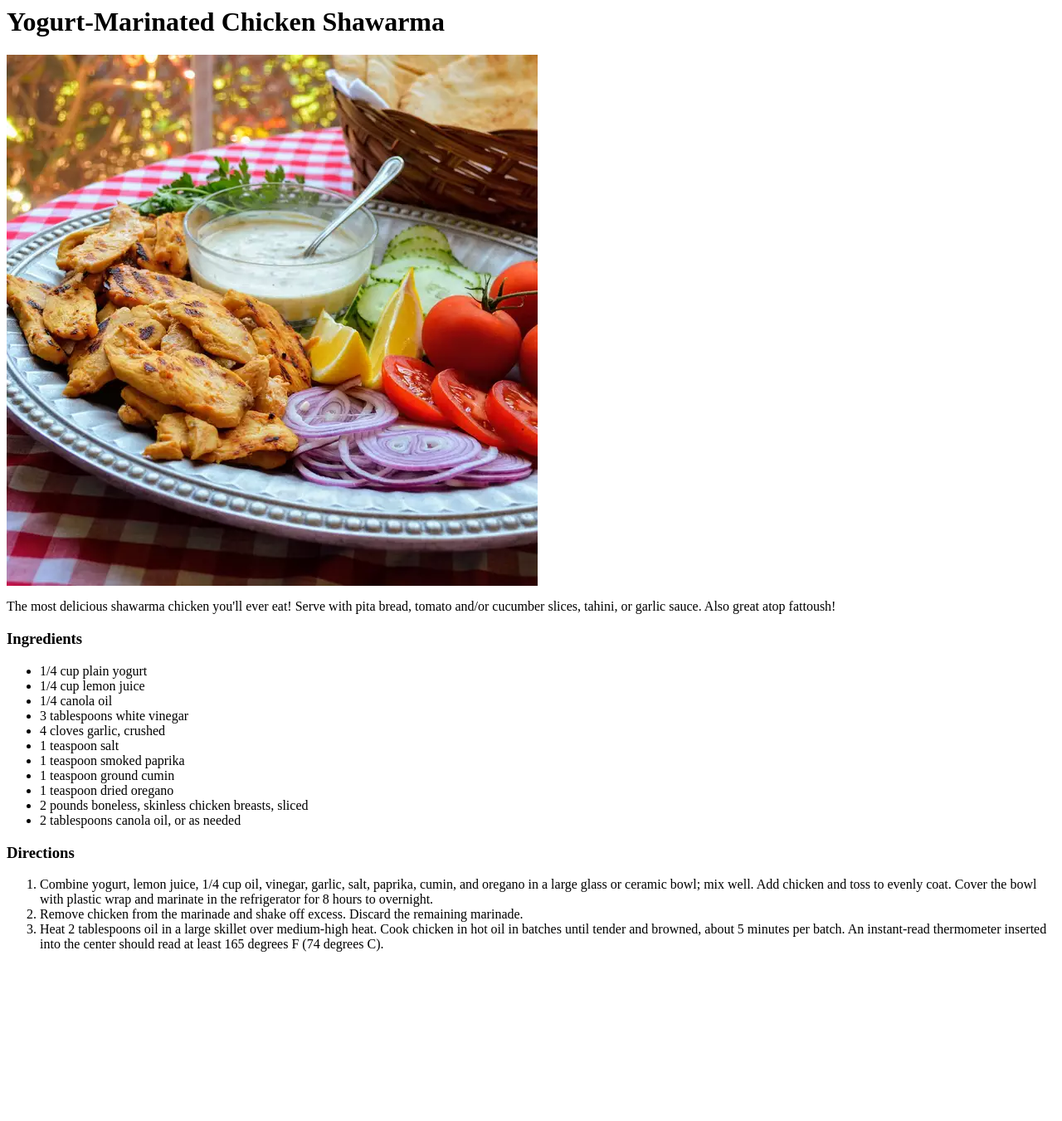
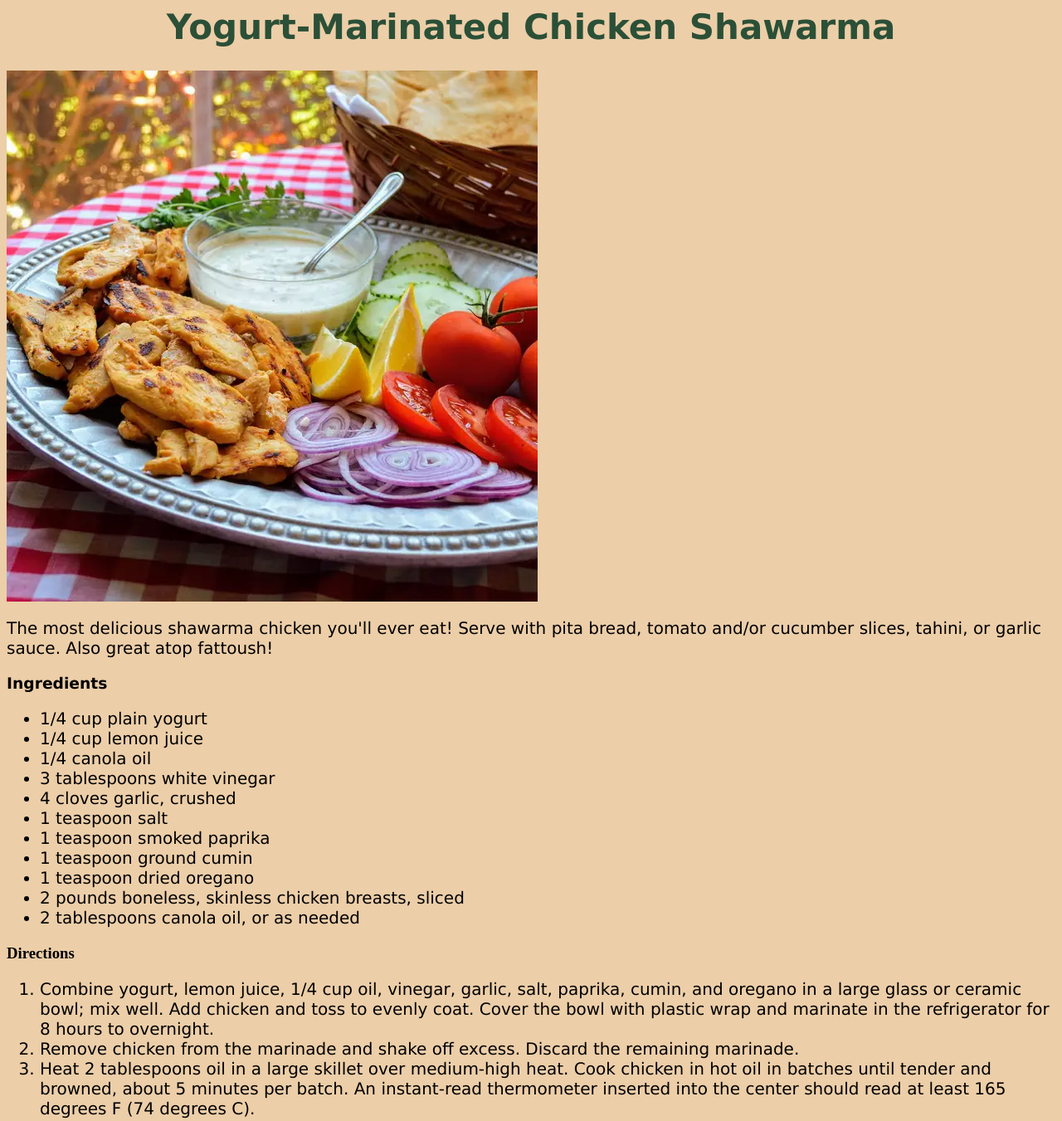
Before and after one commit to jermartinz/Practice, a plain HTML site: page Odin-Project/odin-recipes/recipes/chicken-shawarma.html in a window 1280 px wide. Shown: the whole page at 83% size. Before the commit the page ends 1163 px from the top, so only its background shows below. Drawn offline with Linux system fonts and the light colour scheme.

Commit message:
Added style to project

```diff
--- a/Odin-Project/odin-recipes/recipes/chicken-shawarma.html
+++ b/Odin-Project/odin-recipes/recipes/chicken-shawarma.html
@@ -2,14 +2,15 @@
 <head>
     <meta charset="UTF-8">
     <title>Yogurt-Marinated Chicken Shawarma</title>
+    <link rel="stylesheet" href="../style.css">
 </head>
 <body>
-    <h1>Yogurt-Marinated Chicken Shawarma</h1>
-    <img src="../images/chicken-shawarma.jpg" alt="chicken-shawarma">
+    <h1 class="main-title">Yogurt-Marinated Chicken Shawarma</h1>
+    <img id="chicken-sha-img" src="../images/chicken-shawarma.jpg" alt="chicken-shawarma">
     <p>The most delicious shawarma chicken you'll ever eat! Serve with pita bread, tomato
         and/or cucumber slices, tahini, or garlic sauce. Also great atop fattoush!</p>
-    <h3>Ingredients</h3>
-    <ul>
+    <h3 class="section-title">Ingredients</h3>
+    <ul class="ingredients">
         <li>1/4 cup plain yogurt</li>
         <li>1/4 cup lemon juice </li>
         <li>1/4 canola oil </li>
@@ -22,8 +23,8 @@
         <li>2 pounds boneless, skinless chicken breasts, sliced</li>
         <li>2 tablespoons canola oil, or as needed</li>
     </ul>
-    <h3>Directions</h3>
-    <ol>
+    <h3 class="section title">Directions</h3>
+    <ol class="directions">
         <li>Combine yogurt, lemon juice, 1/4 cup oil, vinegar, garlic, salt, paprika, cumin, and oregano
             in a large glass or ceramic bowl; mix well. Add chicken and toss to evenly coat.
             Cover the bowl with plastic wrap and marinate in the refrigerator for 8 hours to overnight.</li>
--- /dev/null
+++ b/Odin-Project/odin-recipes/style.css
@@ -0,0 +1,17 @@
+body{
+    background-color: rgb(236, 206, 168);
+}
+p, .main-title, .index, .ingredients, .directions, .section-title, .sub-section-title{
+    font-family: Verdana, Geneva, Tahoma, sans-serif;
+}
+p, .ingredients, .directions{
+    font-size: 20px;
+}
+.index {
+    font-size: 24px;
+}
+.main-title{
+    color: rgb(43, 80, 55);
+    font-size: 42px;
+    text-align: center;
+}
```
Also changed, not shown: Odin-Project/odin-recipes/index.html (+4 -2 lines), Odin-Project/odin-recipes/recipes/lasagna.html (+16 -15 lines), Odin-Project/odin-recipes/recipes/macaroni-salad.html (+7 -6 lines), Odin-Project/odin-recipes/images/recipe-book.jpg (added).
